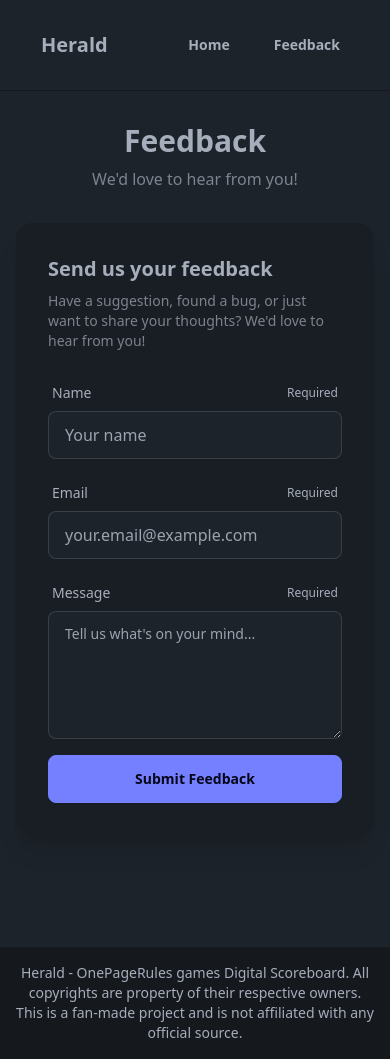
After one commit to otahak/herald, a Python web app: template app/feedback/templates/feedback/feedback.html in a window 390 px wide. The commit adds this page. Run offline with Jinja, Linux system fonts and the light colour scheme; the template is opened without the code that fills it, so the values that code supplies are empty; some libraries are stand-ins or nearby versions.

Commit message:
Add feedback form page with navigation
- Created feedback module with routes and template
- Added feedback API endpoint to handle form submissions
- Updated navigation to include Home and Feedback links
- Feedback form includes name, email, and message fields
- Form validation and success/error handling
- Responsive design matching existing UI style

```diff
--- a/app/api/__init__.py
+++ b/app/api/__init__.py
@@ -3,5 +3,6 @@
 from app.api.games import GamesController
 from app.api.proxy import ProxyController
 from app.api.websocket import websocket_handler
+from app.api.feedback import FeedbackController
 
-__all__ = ["GamesController", "ProxyController", "websocket_handler"]
+__all__ = ["GamesController", "ProxyController", "websocket_handler", "FeedbackController"]
--- /dev/null
+++ b/app/feedback/__init__.py
@@ -0,0 +1 @@
+"""Feedback module for user feedback submission."""
--- /dev/null
+++ b/app/feedback/templates/feedback/feedback.html
@@ -0,0 +1,165 @@
+{% extends "base.html" %}
+{% block title %}Herald - Feedback{% endblock %}
+
+{% block head %}
+<style>
+/* Make inputs full width on mobile */
+@media (max-width: 640px) {
+    .input, .textarea {
+        width: 100%;
+    }
+}
+</style>
+{% endblock %}
+
+{% block content %}
+<div id="feedback-form" class="container mx-auto px-4 py-8 max-w-2xl">
+
+    <!-- Header -->
+    <div class="text-center mb-8">
+        <h1 class="text-3xl font-bold mb-2">Feedback</h1>
+        <p class="text-base-content/70">We'd love to hear from you!</p>
+    </div>
+
+    <!-- Success Alert -->
+    <div v-if="success" class="alert alert-success mb-4">
+        <svg xmlns="http://www.w3.org/2000/svg" class="stroke-current shrink-0 h-6 w-6" fill="none" viewBox="0 0 24 24">
+            <path stroke-linecap="round" stroke-linejoin="round" stroke-width="2" d="M9 12l2 2 4-4m6 2a9 9 0 11-18 0 9 9 0 0118 0z" />
+        </svg>
+        <span>Thank you for your feedback! We'll get back to you soon.</span>
+    </div>
+
+    <!-- Error Alert -->
+    <div v-if="error" class="alert alert-error mb-4">
+        <svg xmlns="http://www.w3.org/2000/svg" class="stroke-current shrink-0 h-6 w-6" fill="none" viewBox="0 0 24 24">
+            <path stroke-linecap="round" stroke-linejoin="round" stroke-width="2" d="M10 14l2-2m0 0l2-2m-2 2l-2-2m2 2l2 2m7-2a9 9 0 11-18 0 9 9 0 0118 0z" />
+        </svg>
+        <span>[[ error ]]</span>
+        <button class="btn btn-sm btn-ghost" @click="error = null">✕</button>
+    </div>
+
+    <!-- Feedback Form -->
+    <div v-if="!success" class="card bg-base-200 shadow-xl">
+        <div class="card-body">
+            <h2 class="card-title">Send us your feedback</h2>
+            <p class="text-sm text-base-content/70 mb-4">
+                Have a suggestion, found a bug, or just want to share your thoughts?
+                We'd love to hear from you!
+            </p>
+
+            <form @submit.prevent="submitFeedback" class="space-y-4">
+                <!-- Name Field -->
+                <div class="form-control">
+                    <label class="label" for="name">
+                        <span class="label-text">Name</span>
+                        <span class="label-text-alt">Required</span>
+                    </label>
+                    <input
+                        id="name"
+                        type="text"
+                        v-model="form.name"
+                        placeholder="Your name"
+                        class="input input-bordered w-full"
+                        required
+                    />
+                </div>
+
+                <!-- Email Field -->
+                <div class="form-control">
+                    <label class="label" for="email">
+                        <span class="label-text">Email</span>
+                        <span class="label-text-alt">Required</span>
+                    </label>
+                    <input
+                        id="email"
+                        type="email"
+                        v-model="form.email"
+                        placeholder="your.email@example.com"
+                        class="input input-bordered w-full"
+                        required
+                    />
+                </div>
+
+                <!-- Message Field -->
+                <div class="form-control">
+                    <label class="label" for="message">
+                        <span class="label-text">Message</span>
+                        <span class="label-text-alt">Required</span>
+                    </label>
+                    <textarea
+                        id="message"
+                        v-model="form.message"
+                        placeholder="Tell us what's on your mind..."
+                        class="textarea textarea-bordered h-32 w-full"
+                        required
+                    ></textarea>
+                </div>
+
+                <!-- Submit Button -->
+                <div class="form-control mt-6">
+                    <button
+                        type="submit"
+                        class="btn btn-primary"
+                        :disabled="submitting"
+                    >
+                        <span v-if="submitting" class="loading loading-spinner loading-sm"></span>
+                        <span v-else>Submit Feedback</span>
+                    </button>
+                </div>
+            </form>
+        </div>
+    </div>
+</div>
+
+<script>
+const { createApp } = Vue;
+
+createApp({
+    data() {
+        return {
+            form: {
+                name: '',
+                email: '',
+                message: ''
+            },
+            submitting: false,
+            success: false,
+            error: null
+        };
+    },
+    methods: {
+        async submitFeedback() {
+            this.submitting = true;
+            this.error = null;
+
+            try {
+                const response = await fetch('/api/feedback', {
+                    method: 'POST',
+                    headers: {
+                        'Content-Type': 'application/json',
+                    },
+                    body: JSON.stringify(this.form)
+                });
+
+                if (!response.ok) {
+                    const errorData = await response.json().catch(() => ({}));
+                    throw new Error(errorData.detail || `Server error: ${response.status}`);
+                }
+
+                // Success!
+                this.success = true;
+                this.form = { name: '', email: '', message: '' };
+
+                // Scroll to top to show success message
+                window.scrollTo({ top: 0, behavior: 'smooth' });
+
+            } catch (err) {
+                this.error = err.message || 'Failed to submit feedback. Please try again.';
+            } finally {
+                this.submitting = false;
+            }
+        }
+    }
+}).mount('#feedback-form');
+</script>
+{% endblock %}
--- a/app/routes.py
+++ b/app/routes.py
@@ -1,15 +1,18 @@
 from app.home.routes import routes as routes_home
 from app.users.routes import routes as routes_users
 from app.game.routes import routes as routes_game
-from app.api import GamesController, ProxyController, websocket_handler
+from app.feedback.routes import routes as routes_feedback
+from app.api import GamesController, ProxyController, FeedbackController, websocket_handler
 from litestar.static_files import create_static_files_router
 
 ROUTES = [
     *routes_home,
     *routes_users,
     *routes_game,
+    *routes_feedback,
     GamesController,
     ProxyController,
+    FeedbackController,
     websocket_handler,
     create_static_files_router(
         path="/static",
--- a/app/templates/nav.html
+++ b/app/templates/nav.html
@@ -1,6 +1,14 @@
-<!-- Navigation - reserved for future links -->
-<nav class="navbar bg-base-100 border-b border-base-300 hidden">
-    <ul class="menu menu-horizontal">
-        <!-- Add navigation links here as needed -->
-    </ul>
+<!-- Navigation -->
+<nav class="navbar bg-base-100 border-b border-base-300">
+    <div class="container mx-auto px-4">
+        <div class="flex-1">
+            <a href="/" class="btn btn-ghost text-xl">Herald</a>
+        </div>
+        <div class="flex-none">
+            <ul class="menu menu-horizontal px-1">
+                <li><a href="/" class="btn btn-ghost">Home</a></li>
+                <li><a href="/feedback" class="btn btn-ghost">Feedback</a></li>
+            </ul>
+        </div>
+    </div>
 </nav>
```
Also changed, not shown: app/api/feedback.py (added, +59 -0 lines), app/feedback/routes.py (added, +10 -0 lines).
